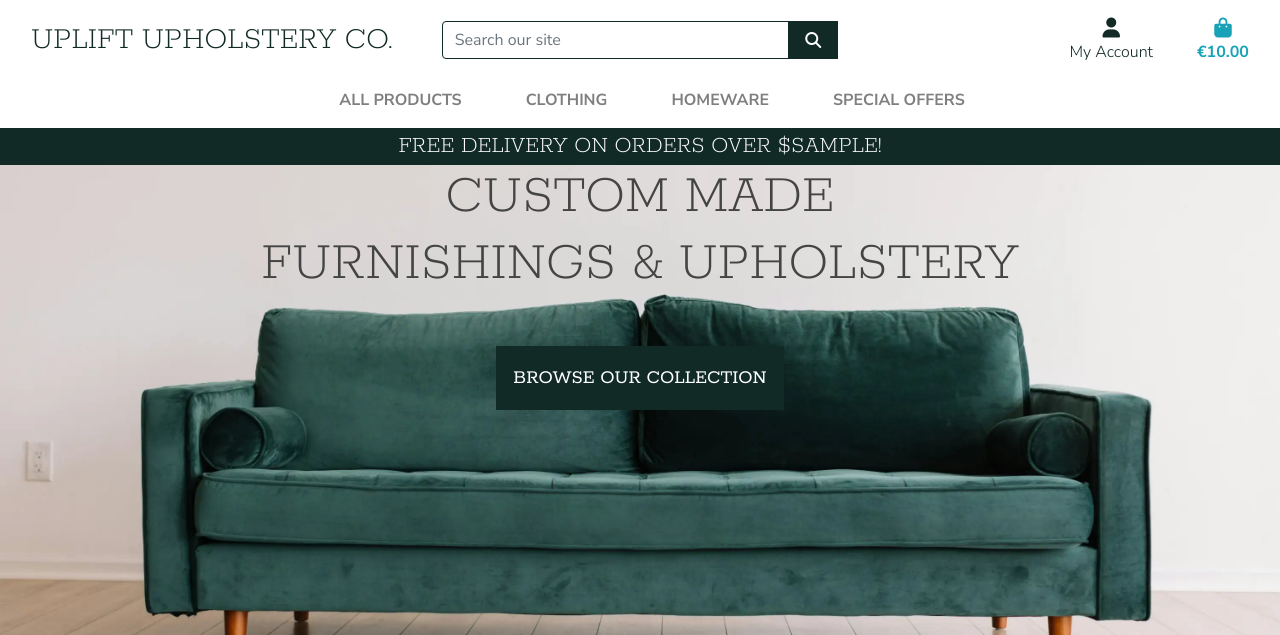
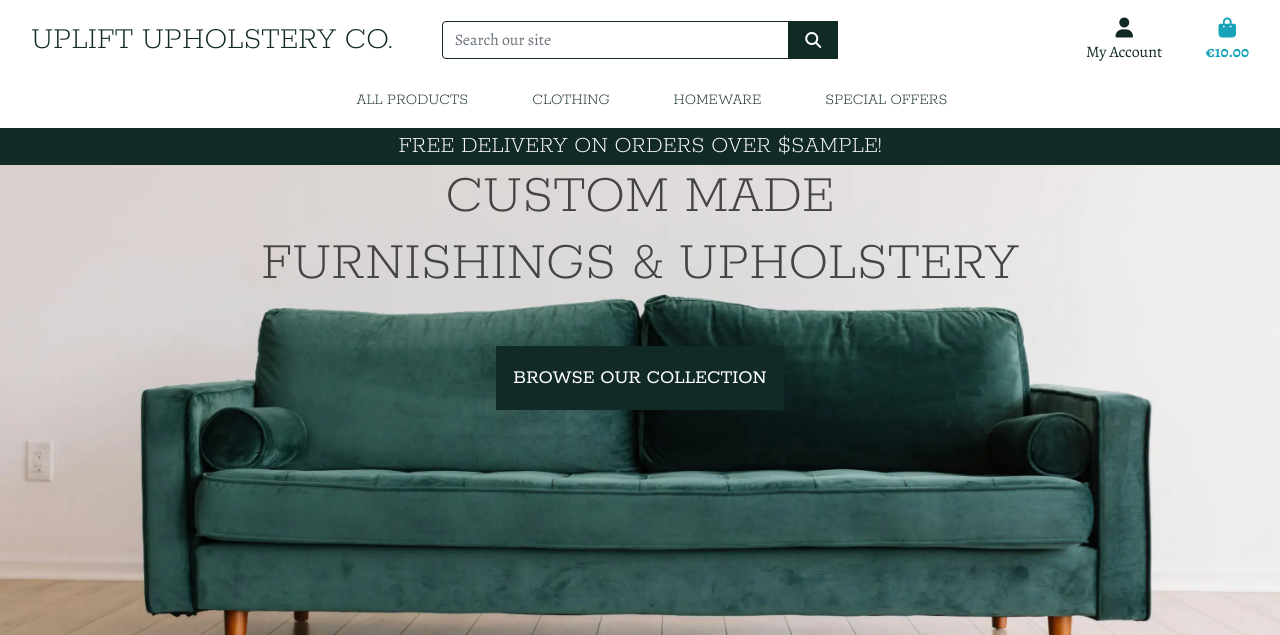
Before and after one commit to bristlebird/uplift-upholstery-co, a Django app: template home/templates/home/index.html in a window 1280 px wide. Shown: the top 635 px of the page. Run offline with Django 3.2, Linux system fonts and the light colour scheme; the template is opened without the code that fills it: most values are stand-ins (such as "Sample title", 1, 10 or a date in 2020); some libraries are stand-ins or nearby versions.

Commit message:
update nav styles & change body font

```diff
--- a/static/css/base.css
+++ b/static/css/base.css
@@ -9,8 +9,8 @@ body {
     background-size: cover;
     height: calc(100vh - 164px);
     color: #444;
-    font-family: "Nunito Sans", serif;
-    /* font-family: "Rokkitt", Georgia, 'Times New Roman', Times, serif; */
+    /* font-family: "Nunito Sans", serif; */
+    font-family: "Alegreya", Georgia, 'Times New Roman', Times, serif;
     font-optical-sizing: auto;
     font-weight: 300;
     font-style: normal;
@@ -20,7 +20,7 @@ body {
 }
 
 /* TYPOGRAPHY */
-h1, h2, h3, h4, h5 {
+h1, h2, h3, h4, h5, .logo-font, .nav-font {
     font-family: "Rokkitt", Georgia, 'Times New Roman', Times, serif;
     font-optical-sizing: auto;
     font-weight: 700;
@@ -37,7 +37,7 @@ h1, h2, h3, h4, h5 {
     width: 1.5rem;
 }
 
-.logo-font {
+.logo-font, .nav-font {
     text-transform: uppercase;
     font-weight: 200;
 }
--- a/templates/base.html
+++ b/templates/base.html
@@ -18,7 +18,10 @@
         <link rel="stylesheet" href="https://stackpath.bootstrapcdn.com/bootstrap/4.4.1/css/bootstrap.min.css" integrity="sha384-Vkoo8x4CGsO3+Hhxv8T/Q5PaXtkKtu6ug5TOeNV6gBiFeWPGFN9MuhOf23Q9Ifjh" crossorigin="anonymous">
         <link rel="preconnect" href="https://fonts.googleapis.com">
         <link rel="preconnect" href="https://fonts.gstatic.com" crossorigin>
-        <link href="https://fonts.googleapis.com/css2?family=Nunito+Sans:ital,opsz,wght@0,6..12,200..1000;1,6..12,200..1000&family=Rokkitt:ital,wght@0,100..900;1,100..900&display=swap" rel="stylesheet">
+        <link href="https://fonts.googleapis.com/css2?family=Alegreya:ital,wght@0,400..900;1,400..900&family=Rokkitt:ital,wght@0,100..900;1,100..900&display=swap" rel="stylesheet">
+        <!-- <link rel="preconnect" href="https://fonts.googleapis.com">
+        <link rel="preconnect" href="https://fonts.gstatic.com" crossorigin>
+        <link href="https://fonts.googleapis.com/css2?family=Nunito+Sans:ital,opsz,wght@0,6..12,200..1000;1,6..12,200..1000&family=Rokkitt:ital,wght@0,100..900;1,100..900&display=swap" rel="stylesheet"> -->
         <link rel="stylesheet" href="{% static 'css/base.css' %}">
     {% endblock %}
 
--- a/templates/includes/main-nav.html
+++ b/templates/includes/main-nav.html
@@ -1,7 +1,7 @@
 <div class="collapse navbar-collapse" id="main-nav">
-    <ul class="navbar-nav w-auto mx-auto">
+    <ul class="navbar-nav nav-font w-auto mx-auto">
         <li class="nav-item dropdown">
-            <a class="logo-font font-weight-bold nav-link text-black mr-5" href="#" id="all-products-link" data-toggle="dropdown" aria-haspopup="true" aria-expanded="false">
+            <a class="logo-font nav-link text-dark mr-5" href="#" id="all-products-link" data-toggle="dropdown" aria-haspopup="true" aria-expanded="false">
                 All Products
             </a>
             <div class="dropdown-menu border-0" aria-labelledby="all-products-link">
@@ -13,7 +13,7 @@
         </li>
 
         <li class="nav-item dropdown">
-            <a class="logo-font font-weight-bold nav-link text-black mr-5" href="#" id="clothing-link" data-toggle="dropdown" aria-haspopup="true" aria-expanded="false">
+            <a class="logo-font nav-link text-dark mr-5" href="#" id="clothing-link" data-toggle="dropdown" aria-haspopup="true" aria-expanded="false">
                 Clothing
             </a>
             <div class="dropdown-menu border-0" aria-labelledby="clothing-link">
@@ -25,7 +25,7 @@
         </li>
 
         <li class="nav-item dropdown">
-            <a class="logo-font font-weight-bold nav-link text-black mr-5" href="#" id="homeware-link" data-toggle="dropdown" aria-haspopup="true" aria-expanded="false">
+            <a class="logo-font nav-link text-dark mr-5" href="#" id="homeware-link" data-toggle="dropdown" aria-haspopup="true" aria-expanded="false">
                 Homeware
             </a>
             <div class="dropdown-menu border-0" aria-labelledby="homeware-link">
@@ -36,7 +36,7 @@
         </li>
 
         <li class="nav-item dropdown">
-            <a class="logo-font font-weight-bold nav-link text-black" href="#" id="specials-link" data-toggle="dropdown" aria-haspopup="true" aria-expanded="false">
+            <a class="logo-font nav-link text-dark" href="#" id="specials-link" data-toggle="dropdown" aria-haspopup="true" aria-expanded="false">
                 Special Offers
             </a>
             <div class="dropdown-menu border-0" aria-labelledby="specials-link">
```
